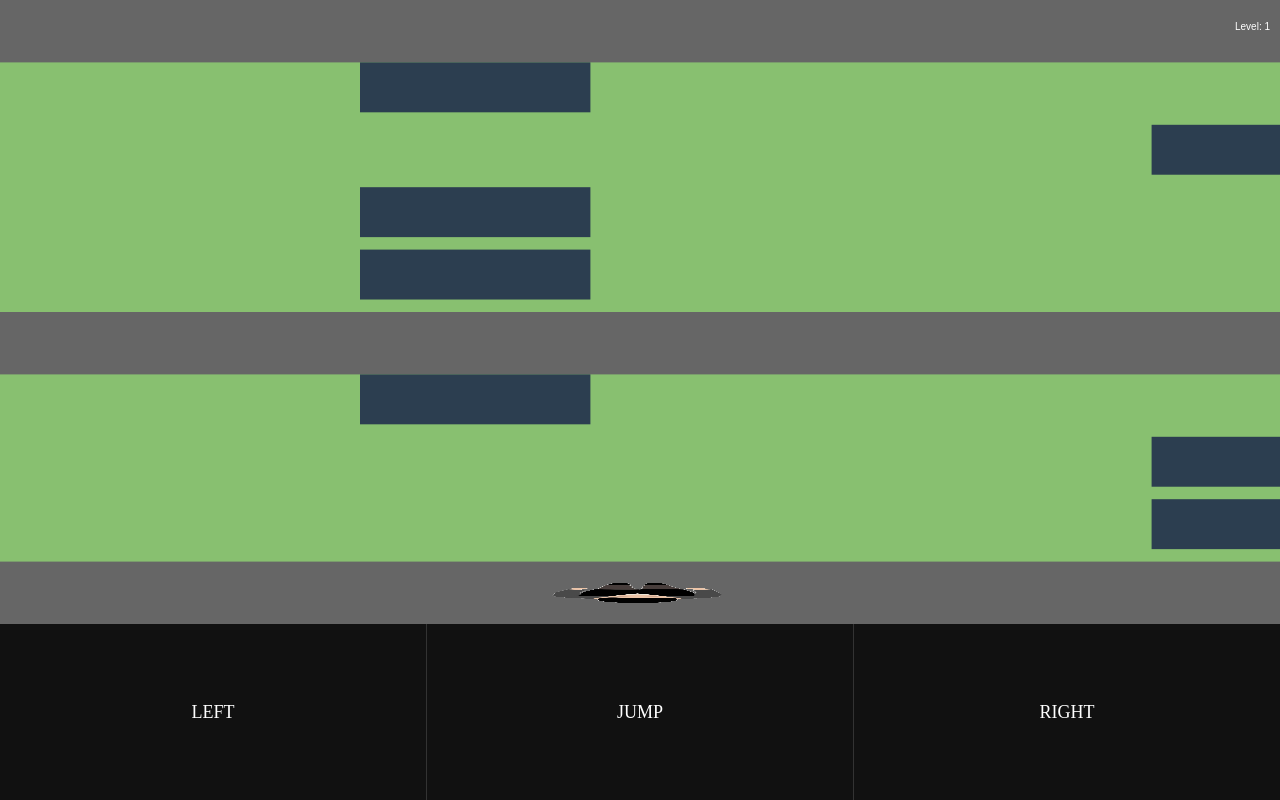
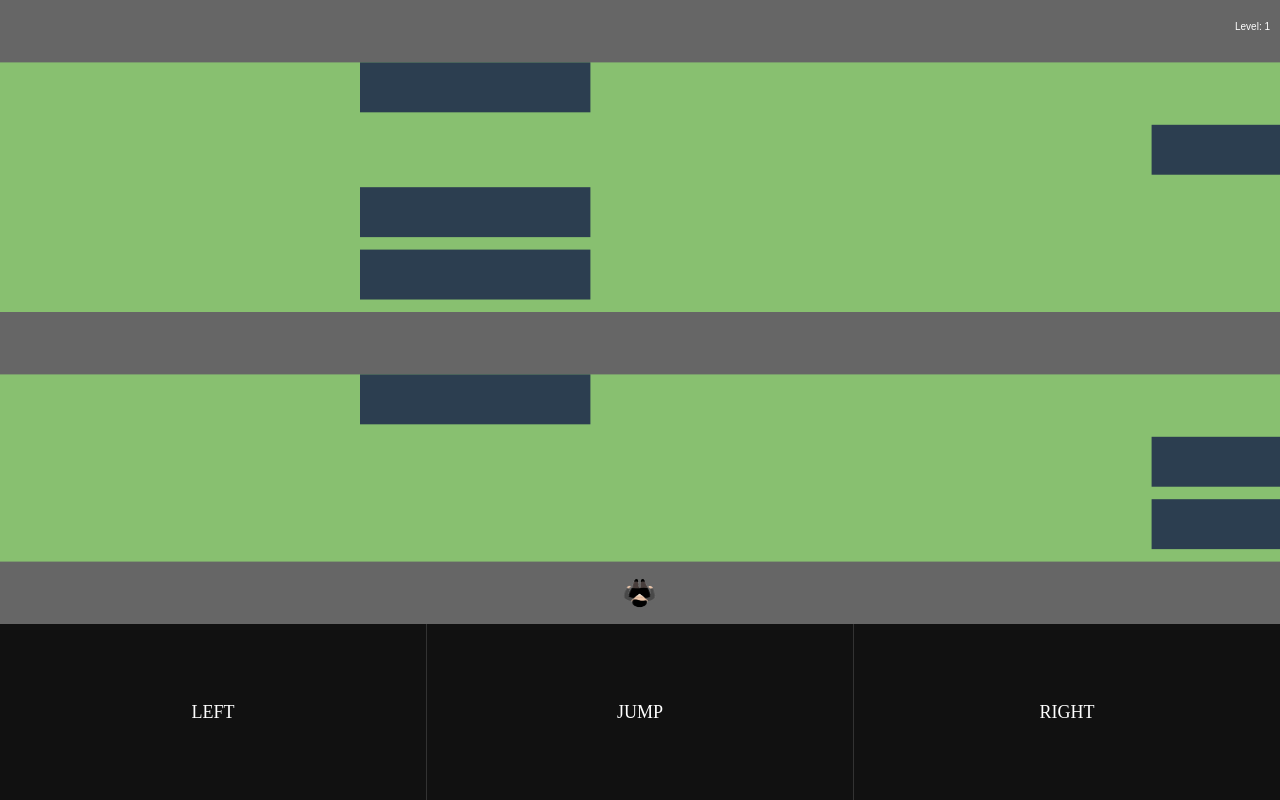
Before and after one commit to fasttravelegypt/crossing-game, a plain HTML site: page index.html in a window 1280 px wide. Drawn offline with Linux system fonts and the light colour scheme.

Commit message:
Update index.html

```diff
--- a/index.html
+++ b/index.html
@@ -177,8 +177,8 @@ generateLanes();
 
 function resetPlayer() {
     const laneHeight = canvas.height / DPR / totalLanes;
-    player.width = (canvas.width / DPR * 0.3) / 2;
-    player.height = (laneHeight * 0.8) / 2;
+    player.width = 35;
+    player.height = 35;
     player.x = (canvas.width / DPR - player.width) / 2;
     player.y = lanes[totalLanes - 1].y + (laneHeight - player.height) / 2;
 }
```
